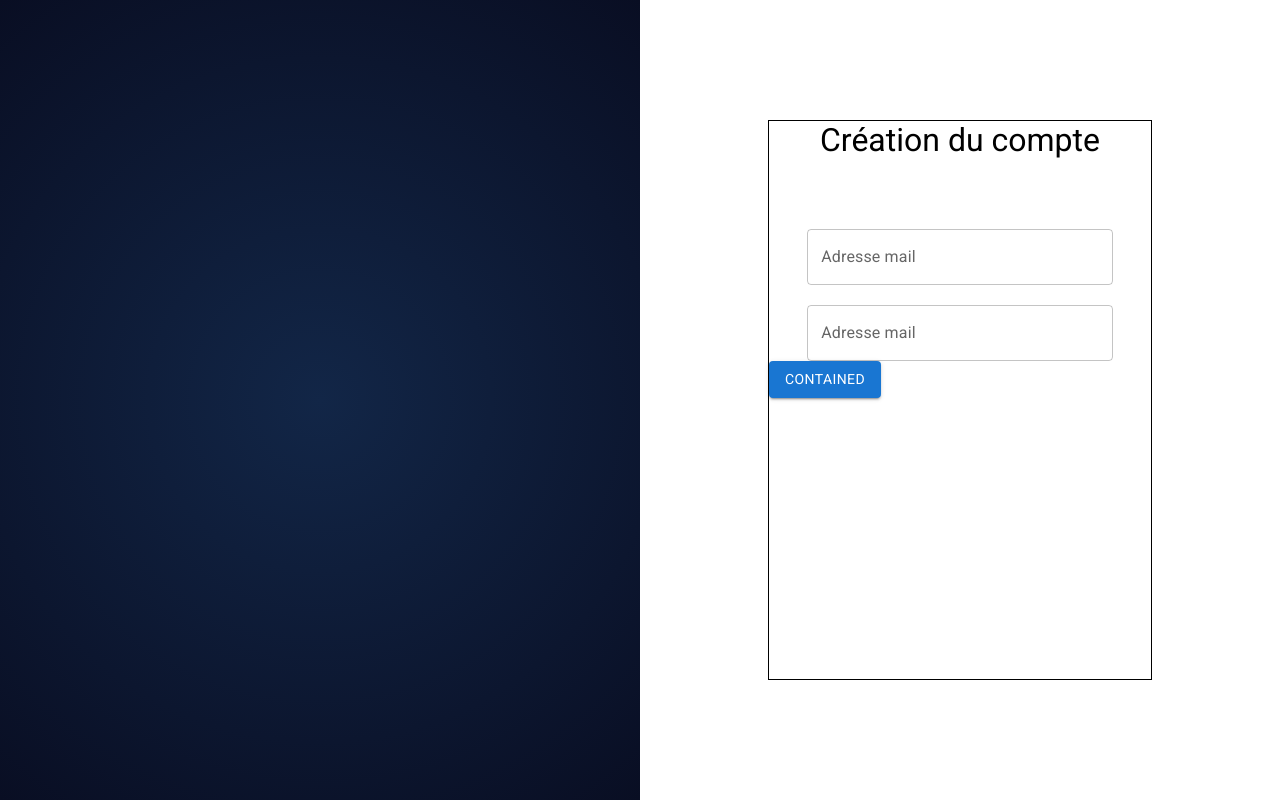
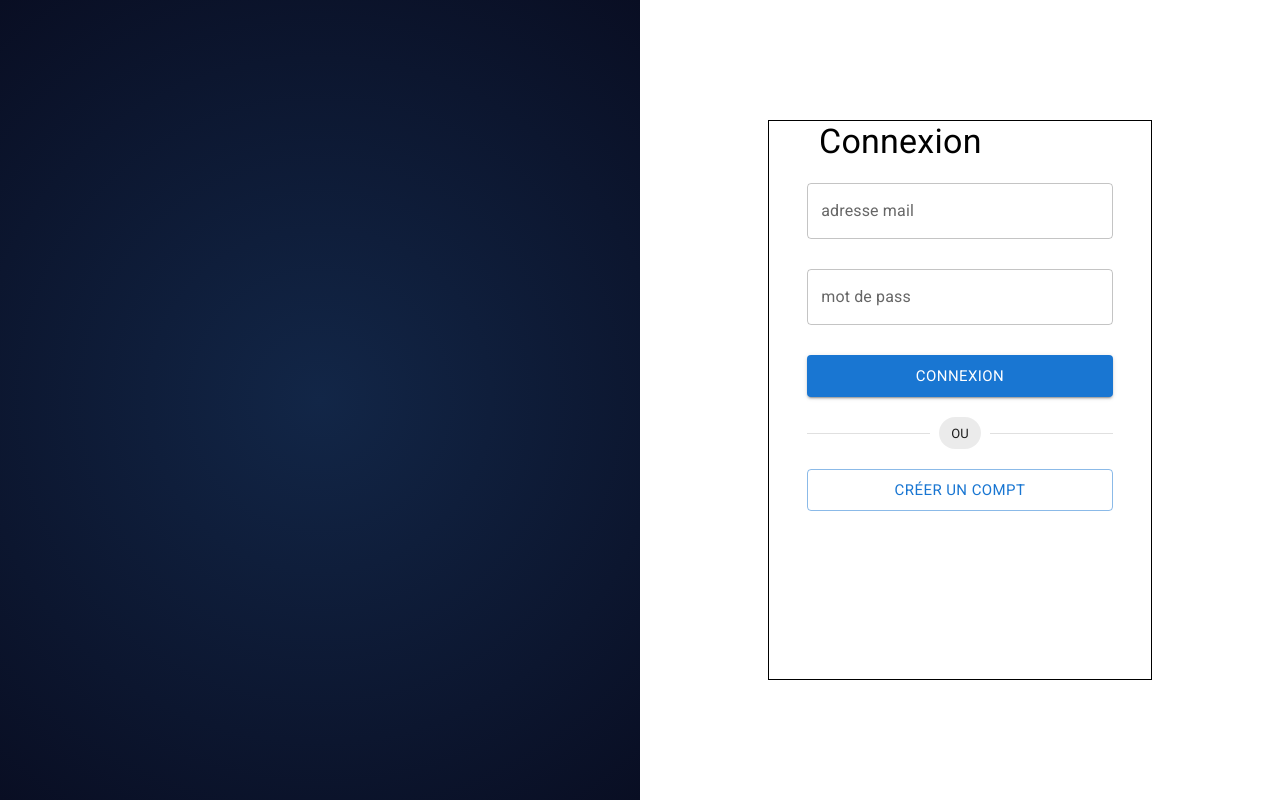
Before and after one commit to MosesKal/miniERP_groupe_5, a React (Create React App) app in the folder frontend/: page / in a window 1280 px wide. Built offline with nearby package versions, Linux system fonts and the light colour scheme.

Commit message:
ajout de la page signIn et Singup

```diff
--- a/frontend/src/App.js
+++ b/frontend/src/App.js
@@ -1,11 +1,21 @@
+import Singup from "./pages/Singup";
+import SingIn from "./pages/SignIn";
 import "./styles/App.css";
-import LoginPage from "./pages/LoginPage";
+
 function App() {
   return (
     <div>
-      <LoginPage />
+      <SingIn />
     </div>
   );
 }
 
+// function App() {
+//   return (
+//     <div>
+//       <Singup />
+//     </div>
+//   );
+// }
+
 export default App;
--- a/frontend/src/pages/LoginPage.js
+++ b/frontend/src/pages/SignIn.js
@@ -1,40 +1,54 @@
 import React from "react";
 import "../styles/login_page.css";
-import { TextField, Button } from "@mui/material";
+import { TextField, Button, Divider, Chip, Typography } from "@mui/material";
 
-const LoginPage = () => {
+const SignIn = () => {
   return (
     <div className="container-login">
       <div className="login-illustration"></div>
       <div className="container-formulaire">
         <div className="block-form">
           <div className="form-titre">
-            <h1 className="titreSignUp">Création du compte</h1>
+            <Typography variant="h4">Connexion</Typography>
           </div>
           <div className="formulaire">
             <form action="">
-              <div className="div-input">
+              <div className="div-input input1">
                 <TextField
                   id="outlined-basic"
-                  label="Adresse mail"
+                  label="adresse mail"
                   variant="outlined"
                   size="normal"
                   className="input-form"
                 />
               </div>
 
-              <div className="div-input">
+              <div className="div-input input2">
                 <TextField
                   id="outlined-basic"
-                  label="Adresse mail"
+                  label="mot de pass"
                   variant="outlined"
                   size="normal"
                   className="input-form"
                 />
               </div>
 
-              <div className="btn">
-                <Button variant="contained">Contained</Button>
+              <div className="block-divider">
+                <div className=" btn btn1">
+                  <Button variant="contained" fullWidth size="large">
+                    Connexion
+                  </Button>
+                </div>
+
+                <Divider>
+                  <Chip label="OU" />
+                </Divider>
+
+                <div className=" btn btn2">
+                  <Button variant="outlined" fullWidth size="large">
+                    Créer un compt
+                  </Button>
+                </div>
               </div>
             </form>
           </div>
@@ -44,4 +58,4 @@ const LoginPage = () => {
   );
 };
 
-export default LoginPage;
+export default SignIn;
--- /dev/null
+++ b/frontend/src/pages/Singup.js
@@ -0,0 +1,71 @@
+import React from "react";
+import "../styles/login_page.css";
+import { TextField, Button, Divider, Chip, Typography } from "@mui/material";
+
+const Singup = () => {
+  return (
+    <div className="container-login">
+      <div className="login-illustration"></div>
+      <div className="container-formulaire">
+        <div className="block-form">
+          <div className="form-titre">
+            <Typography variant="h4">Création du compte</Typography>
+          </div>
+          <div className="formulaire">
+            <form action="">
+              <div className="div-input input1">
+                <TextField
+                  id="outlined-basic"
+                  label="Nom complet"
+                  variant="outlined"
+                  size="normal"
+                  className="input-form"
+                />
+              </div>
+
+              <div className="div-input input2">
+                <TextField
+                  id="outlined-basic"
+                  label="adresse mail"
+                  variant="outlined"
+                  size="normal"
+                  className="input-form"
+                />
+              </div>
+
+              <div className="div-input input2">
+                <TextField
+                  id="outlined-basic"
+                  label="Entrez le mot de passe"
+                  variant="outlined"
+                  size="normal"
+                  className="input-form"
+                />
+              </div>
+
+              <div className="block-divider">
+                <div className=" btn btn1">
+                  <Button variant="contained" fullWidth size="large">
+                    Créer
+                  </Button>
+                </div>
+
+                <Divider>
+                  <Chip label="Avez-vous déjà un compte?" />
+                </Divider>
+
+                <div className=" btn btn2">
+                  <Button variant="outlined" fullWidth size="large">
+                    connexion
+                  </Button>
+                </div>
+              </div>
+            </form>
+          </div>
+        </div>
+      </div>
+    </div>
+  );
+};
+
+export default Singup;
--- a/frontend/src/styles/login_page.css
+++ b/frontend/src/styles/login_page.css
@@ -31,13 +31,14 @@
   border: 1px solid black;
 }
 .form-titre {
-  text-align: center;
+  width: 100%;
+  padding-left: 50px;
 }
 .form-titre h1 {
   font-weight: 500;
 }
 .formulaire {
-  padding-top: 50px;
+  padding-top: 20px;
   padding-bottom: 50px;
 }
 .formulaire form {
@@ -51,11 +52,23 @@
 
 .div-input {
   width: 80%;
-  margin-top: 20px;
+  margin-bottom: 30px;
+}
+
+.input1 {
 }
 
 .btn {
   width: 100%;
 }
+.btn1 {
+  margin-bottom: 20px;
+}
+.btn2 {
+  margin-top: 20px;
+}
+.block-divider {
+  width: 80%;
+}
 
 /*--*/
```
